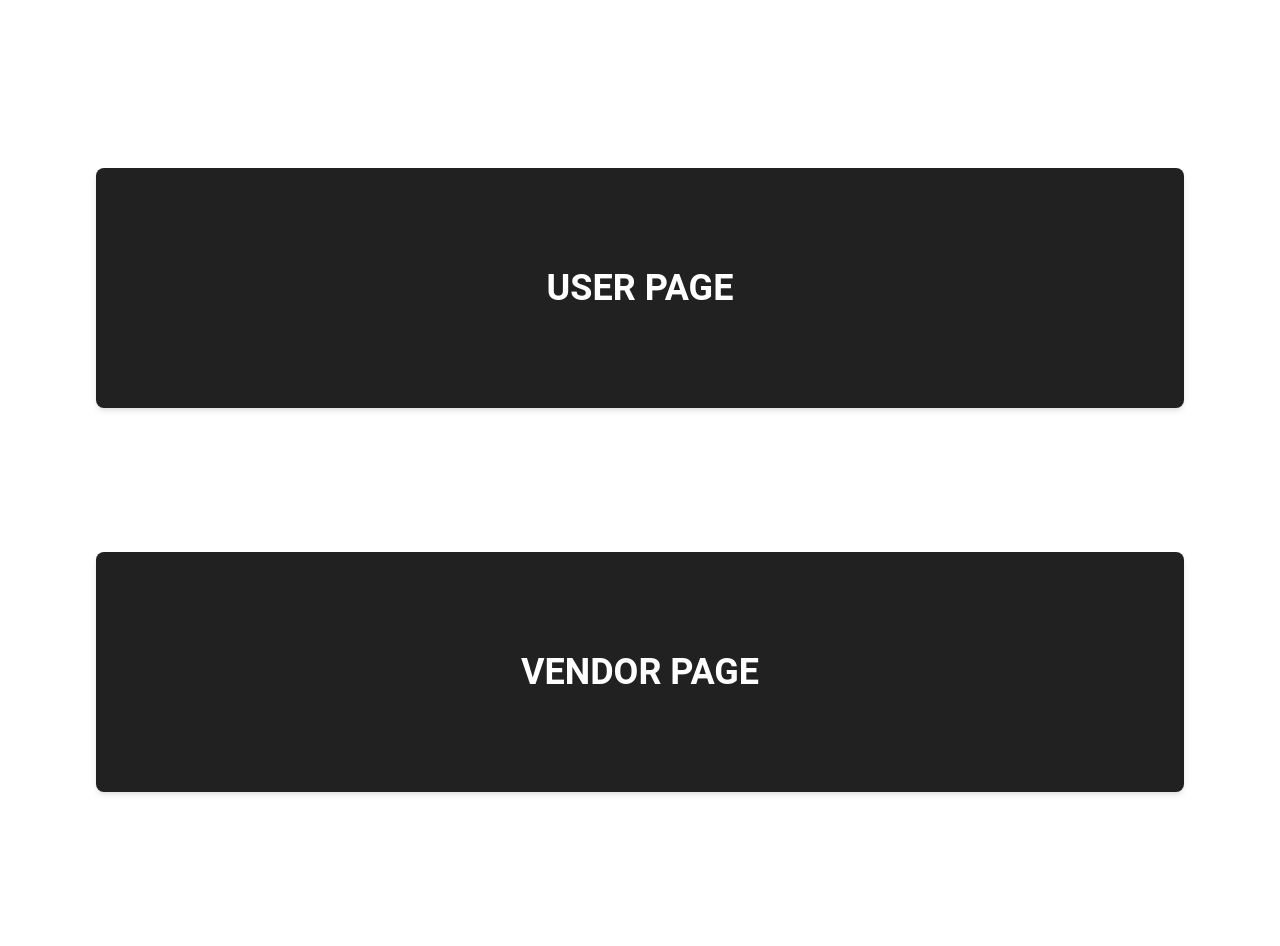
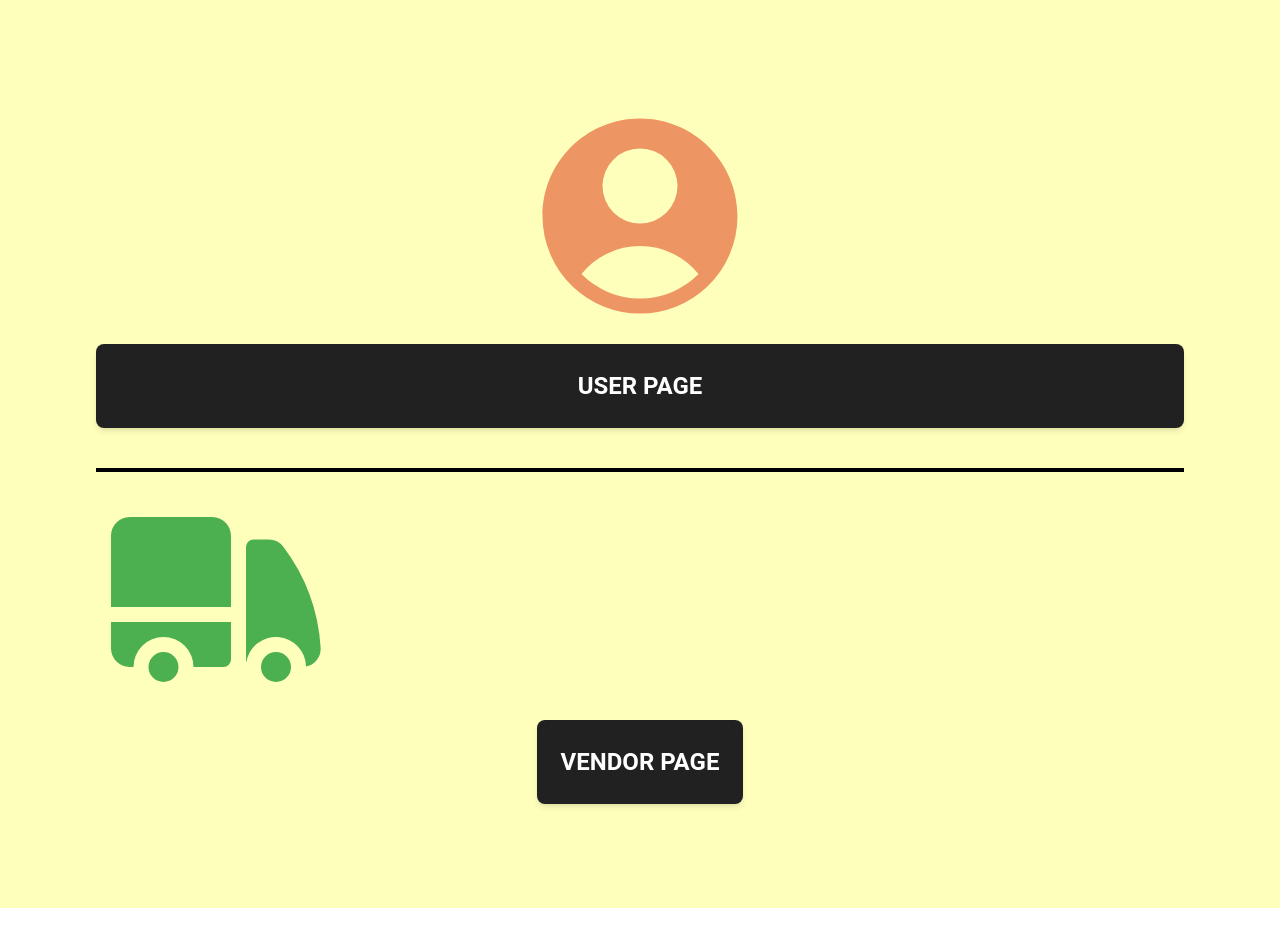
Before and after one commit to Adam43/FoodOpp-App, a Next.js app in the folder food-opp/: page / in a window 1280 px wide. Shown: the top 946 px of the page. After the commit the page ends 908 px from the top, so only its background shows below. Built offline with nearby package versions, Linux system fonts and the light colour scheme.

Commit message:
designed user & vendor buttons

```diff
--- a/food-opp/app/page.js
+++ b/food-opp/app/page.js
@@ -3,24 +3,39 @@
 import { Button } from '@material-tailwind/react';
 import Image from 'next/image';
 import Link from 'next/link';
+import { UserCircleIcon, TruckIcon } from '@heroicons/react/24/solid'
 
 export default function Home() {
   return (
     // q: What does this styling do?
     // a: It makes the main element a flexbox with a minimum height of the screen
-    <main className="flex min-h-screen w-full flex-col items-center justify-between p-24">
+    <main className="flex min-h-screen w-full flex-col items-center justify-between p-24 bg-[#ffff0043]">
+
+  {/*Profile */}
+  <UserCircleIcon className='w-60 text-[#ED9664]'/>
+
+  {/*Buttons */}
       <div className="flex-col gap-4 w-full">
         <Link
           href="/user"
-          className="flex justify-center items-center w-full h-96"
+          className="flex justify-center items-center w-full h-[100px]"
         >
-          <Button className="w-full h-60 text-4xl">User page</Button>
+          <Button className="w-full h-[3.5em] text-2xl mb-15">User page</Button>
         </Link>
+        <div className='h-[2em]'></div>
+
+    {/* Horizontal Line */}
+        <p className='border-2 border-black w-full'></p>
+
+  {/*Profile */}
+  <TruckIcon className='w-[15em] text-green-500 mr-4'/>
         <Link
           href="/vendor"
-          className="flex justify-center items-center w-full h-96"
+          className="flex justify-center items-center w-full h-[100px]"
         >
-          <Button className="w-full h-60 text-4xl">Vendor page</Button>
+        <div className=''>
+          <Button className="w-full h-[3.5em] text-2xl mb-15">Vendor page</Button>
+        </div>
         </Link>
       </div>
     </main>
```
